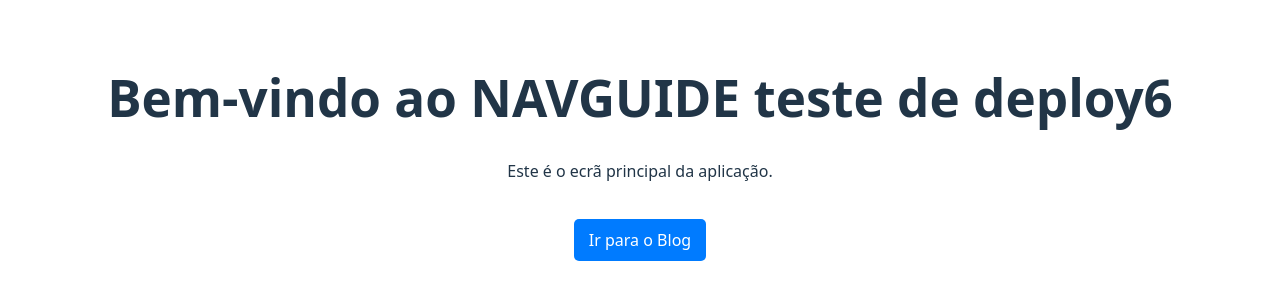
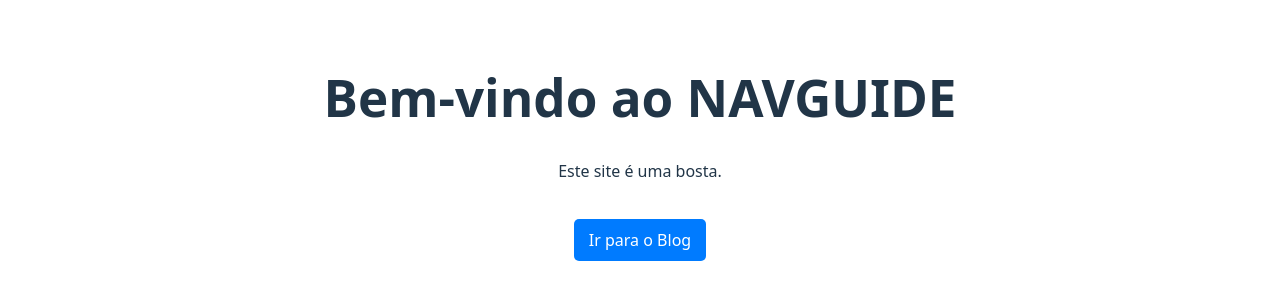
Before and after one commit to joao04simoes/NAVGUIDE_SITE, a Vue app: page / in a window 1280 px wide. Shown: the part 260-560 px from the top of the page. Built offline with nearby package versions, Linux system fonts and the light colour scheme.

Commit message:
teste branch

```diff
--- a/src/components/main.vue
+++ b/src/components/main.vue
@@ -1,7 +1,7 @@
 <template>
     <div class="main-container">
-        <h1>Bem-vindo ao NAVGUIDE teste de deploy6</h1>
-        <p>Este é o ecrã principal da aplicação.</p>
+        <h1>Bem-vindo ao NAVGUIDE</h1>
+        <p>Este site é uma bosta.</p>
 
         <button @click="$router.push('/Blog')">Ir para o Blog</button>
     </div>
```
